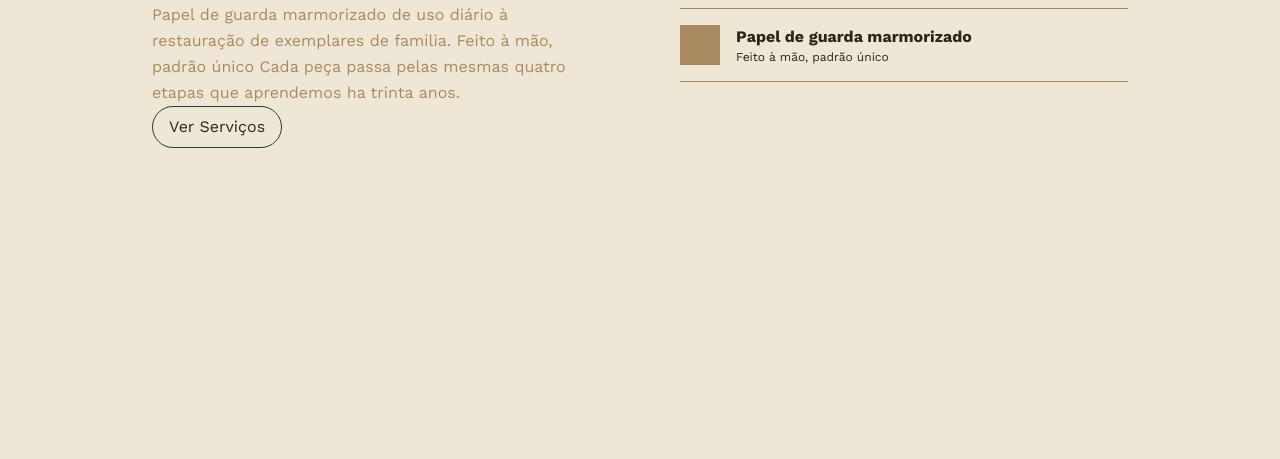
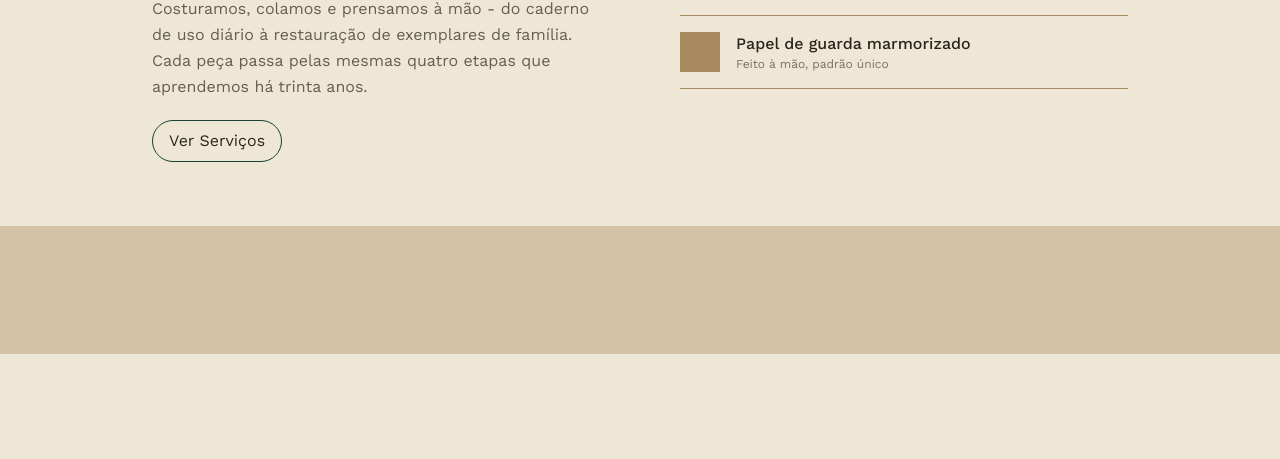
Before and after one commit to othiandrade/AtividadesdeFEemsala, a plain HTML site: page TailwindCSS/index.html in a window 1280 px wide. Shown: the part 341-800 px from the top of the page. Drawn offline with nearby package versions, Linux system fonts and the light colour scheme.

Commit message:
conclusão hero, preparação próxima section

```diff
--- a/TailwindCSS/index.html
+++ b/TailwindCSS/index.html
@@ -1,5 +1,5 @@
 <!doctype html>
-<html lang="pt-br">
+<html class="scroll-smooth" lang="pt-br">
   <head>
     <meta charset="UTF-8" />
     <meta name="viewport" content="width=device-width, initial-scale=1.0" />
@@ -47,20 +47,20 @@
       </div>
     </header>
 
+    <main>
       <section class="max-w-5xl mx-auto px-6 py-16">
         <div class="grid grid-cols-2 gap-20 items-center">
           <div>
             <h1 class="font-titulo text-5xl leading-tight">
               Livros que se seguram nas mãos por gerações.
             </h1>
-          <p class="max-w-md leading-relaxed text-dourado">
-            Costuramos, colamos e prensamos à mão - do caderno Papel de guarda
-            marmorizado de uso diário à restauração de exemplares de familia.
-            Feito à mão, padrão único Cada peça passa pelas mesmas quatro etapas
-            que aprendemos ha trinta anos.
+            <p class="max-w-md leading-relaxed text-preto/70 mt-5">
+              Costuramos, colamos e prensamos à mão - do caderno de uso diário à restauração de exemplares de família.
+              Cada peça passa pelas mesmas quatro etapas que aprendemos há
+              trinta anos.
             </p>
             <button
-            class="border border-verde px-4 py-2 rounded-full hover:bg-verde hover:text-branco"
+              class="border border-verde px-4 py-2 mt-5 rounded-full hover:bg-verde hover:text-branco"
             >
               Ver Serviços
             </button>
@@ -69,26 +69,32 @@
             <li class="flex items-center gap-4 py-4">
               <span class="size-10 bg-vermelho"></span>
               <div>
-              <p class="fonte-medium font-bold">Linho belga, cor terracota</p>
-              <p class="text-xs text-preto">Capa dura, acabamento fosco</p>
+                <p class="font-medium">Linho belga, cor terracota</p>
+                <p class="text-xs text-preto/60">Capa dura, acabamento fosco</p>
               </div>
             </li>
             <li class="flex items-center gap-4 py-4">
               <span class="size-10 bg-verde"></span>
               <div>
-              <p class="fonte-medium font-bold">Percalux verde-musgo</p>
-              <p class="text-xs text-preto">Resistente à umidade</p>
+                <p class="font-medium">Percalux verde-musgo</p>
+                <p class="text-xs text-preto/60">Resistente à umidade</p>
               </div>
             </li>
             <li class="flex items-center gap-4 py-4">
               <span class="size-10 bg-dourado"></span>
               <div>
-              <p class="fonte-medium font-bold">Papel de guarda marmorizado</p>
-              <p class="text-xs text-preto">Feito à mão, padrão único</p>
+                <p class="font-medium">Papel de guarda marmorizado</p>
+                <p class="text-xs text-preto/60">Feito à mão, padrão único</p>
               </div>
             </li>
           </ul>
         </div>
       </section>
+      <section id="oficio" class="bg-dourado/40 py-16">
+        <div class="max-w-5x1 mx-auto px-6">
+        </div>
+      </section>
+    </main>
+    <footer></footer>
   </body>
 </html>
```
Lines whose indentation alone changed are shown as unchanged.
